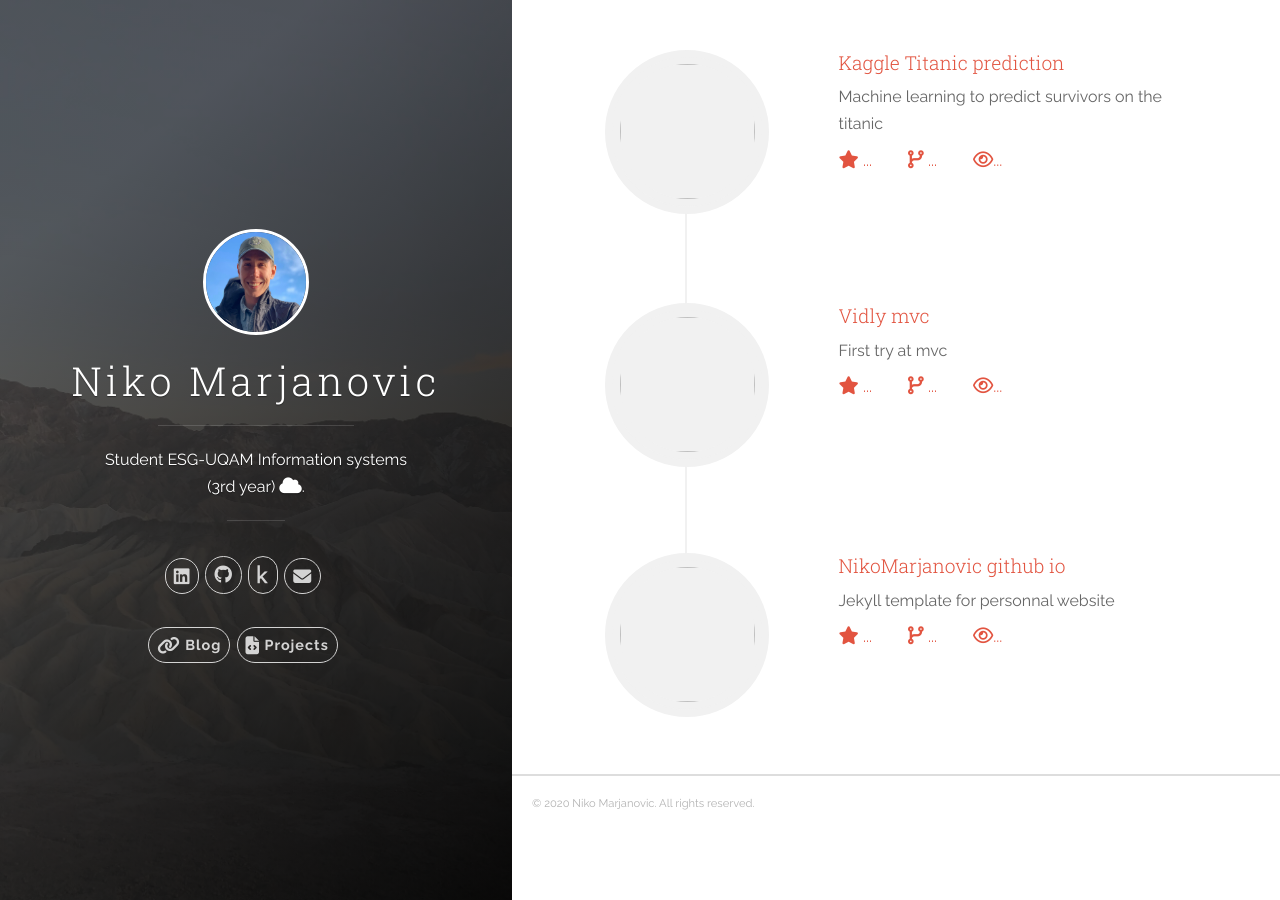
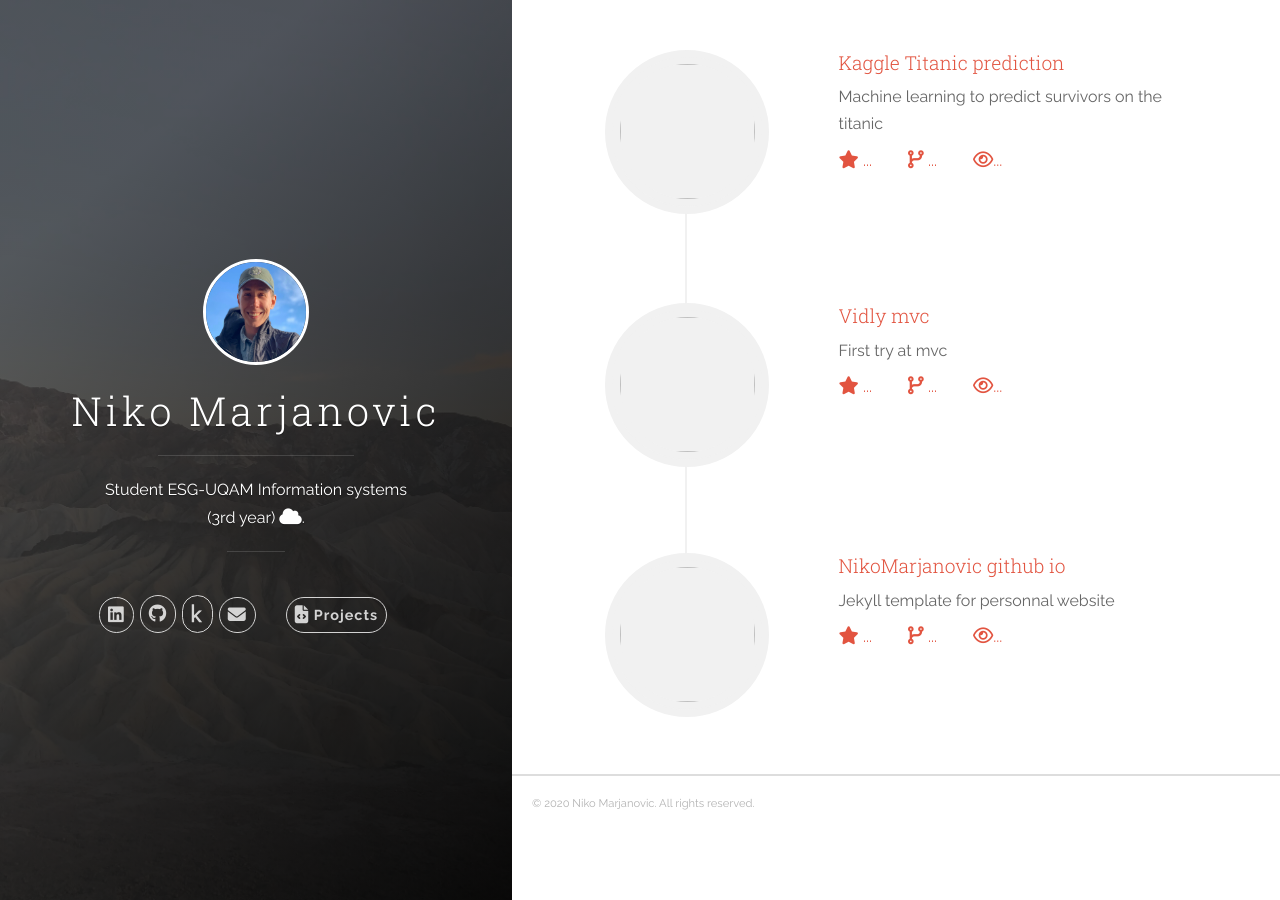
Before and after one commit to NikoMarjanovic/NikoMarjanovic.github.io, a Jekyll site: the page built from index.html, in a window 1280 px wide. Built offline with Jekyll 4.4.1, drawn with Linux system fonts in a browser that asks for light colours; nearby versions of some CDN libraries; comment, search, counter and statistics services are not loaded.

Commit message:
finalize

```diff
--- a/_includes/header.html
+++ b/_includes/header.html
@@ -78,7 +78,6 @@
           <nav class="cover-navigation cover-navigation--primary">
           <nav class="cover-navigation navigation--social">
             <ul class="navigation">
-              <li class="navigation__item"><a href="" title="link to Blog"><i class="fas fa-link fa-lg"></i>&nbsp;Blog</a></li>
 
               <li class="navigation__item"><a href="{{ site.baseurl }}/#projects" title="link to projects" class="panel-button projects-button"><i class="fas fa-file-code fa-lg"></i>&nbsp;Projects</a></li>
             </ul>
```
